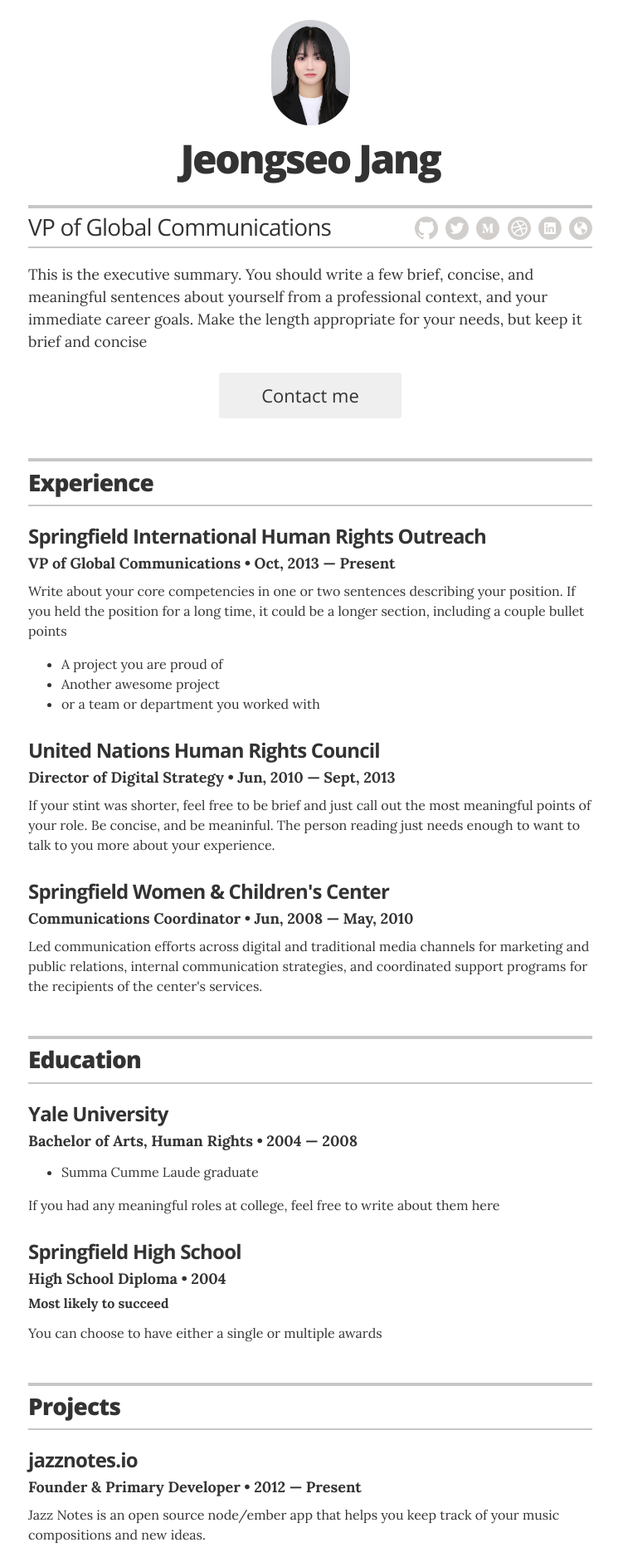
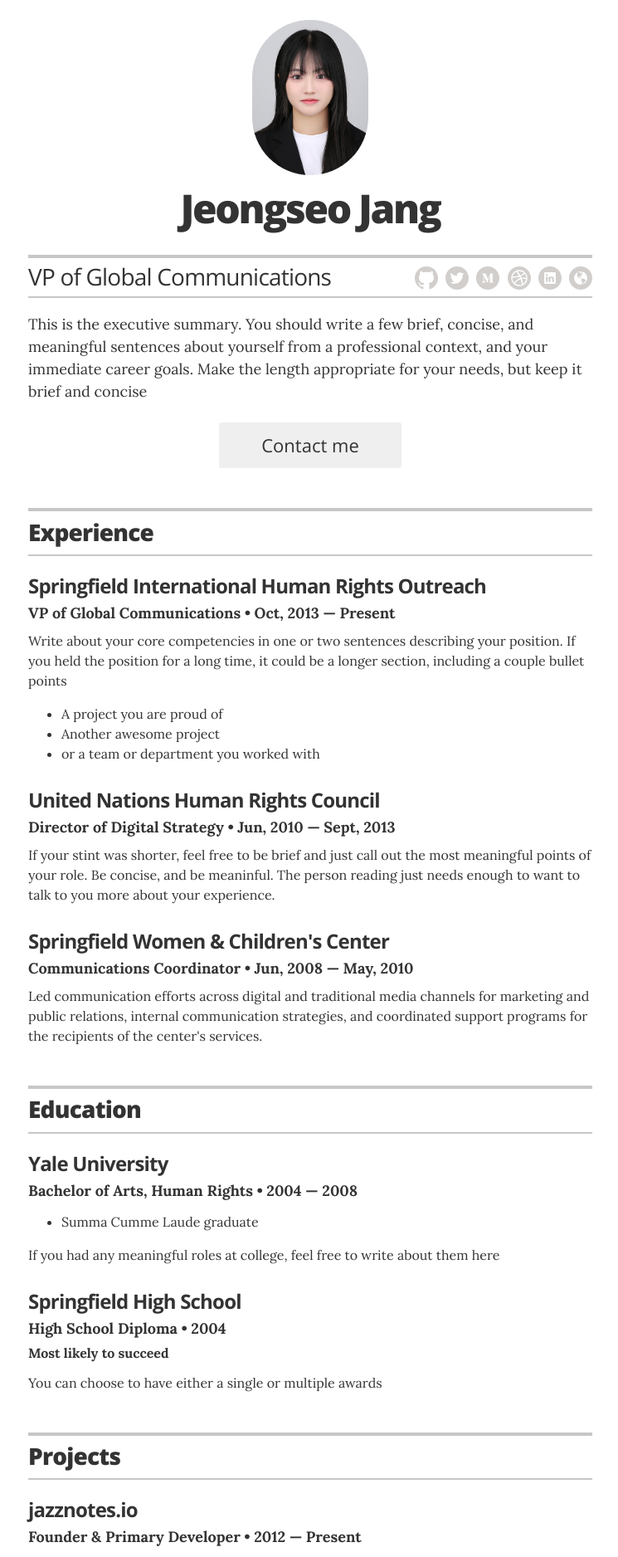
Before and after one commit to JEONGSE0/JEONGSE0.github.io, a Jekyll site: the page built from index.html, in a window 1280 px wide. Shown: the top 1876 px of the page at 83% size, without its empty margins (266-1011 px from the left). Built offline with Jekyll 4.4.1, drawn with Linux system fonts in a browser that asks for light colours.

Commit message:
Changes to be committed: 	modified:   _sass/_resume.scss

```diff
--- a/_sass/_resume.scss
+++ b/_sass/_resume.scss
@@ -21,10 +21,10 @@
 .page-header { padding: 1.5rem 0;
 
   .avatar {
-    width: 95px;
+    width: 140px;
     max-width: 100%;
     overflow: hidden;
-    @include border-radius(100px);
+    @include border-radius(140px);
     margin: 0 auto;
     display: block;
   }
```
